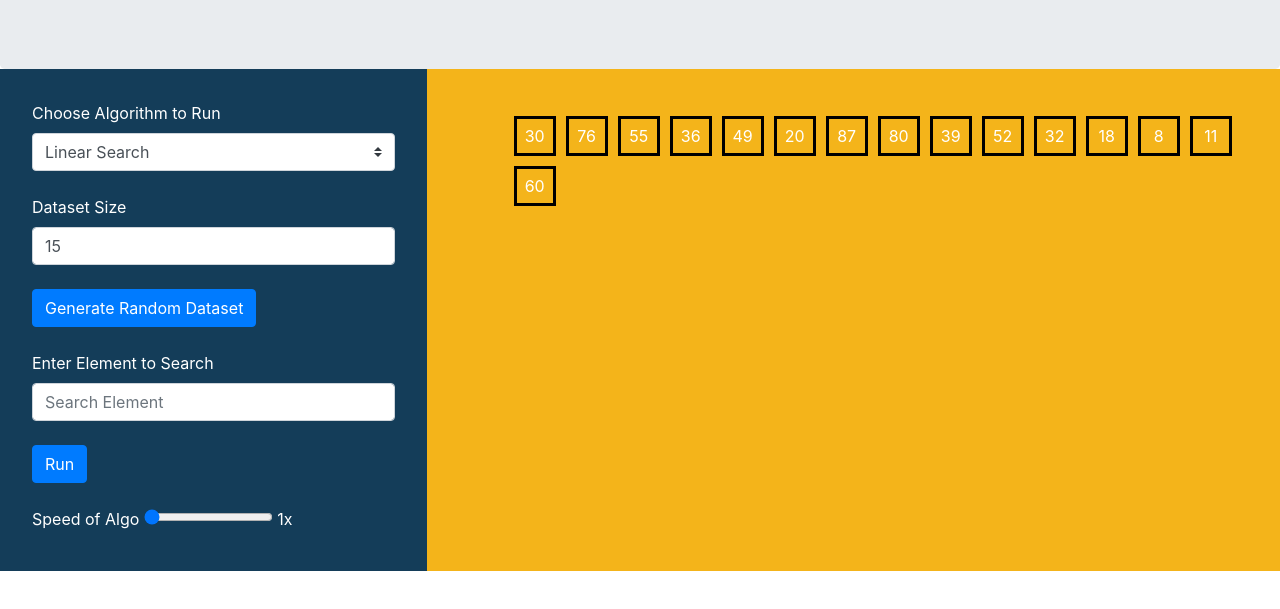
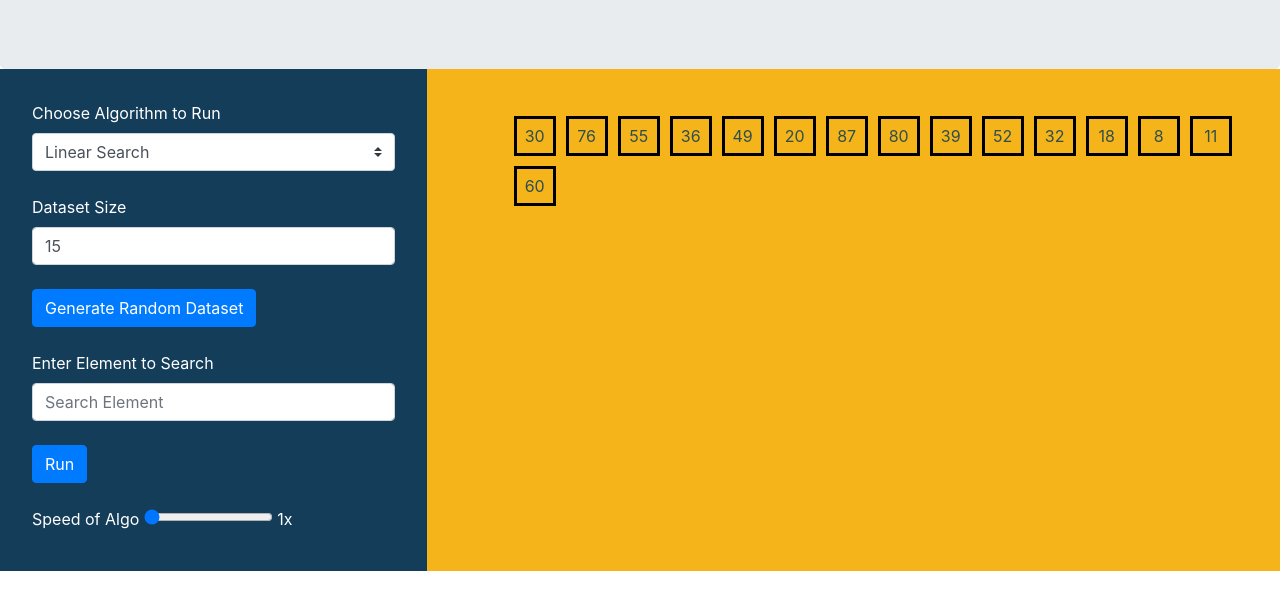
Before and after one commit to h2ppy/h2ppy.github.io, a plain HTML site: page algo-visualizer/index.html in a window 1280 px wide. Shown: the part 115-724 px from the top of the page. Drawn offline with nearby package versions, Linux system fonts and the light colour scheme.

Commit message:
modified the color of the elements in box

```diff
--- a/algo-visualizer/index.html
+++ b/algo-visualizer/index.html
@@ -44,7 +44,7 @@
         <label class="text-white">Speed of Algo</label>
         <input type="range" min="1" max="9" value="1" id="speedSlider"> <span class="text-white" id="speed"></span>
       </div>
-      <div class="col-sm-8 element-list-display text-white" >
+      <div class="col-sm-8 element-list-display" style="color: darkslategrey;" >
         <ul id="elements" style=" display: flex; flex-wrap: wrap;">
 
         </ul>
```
